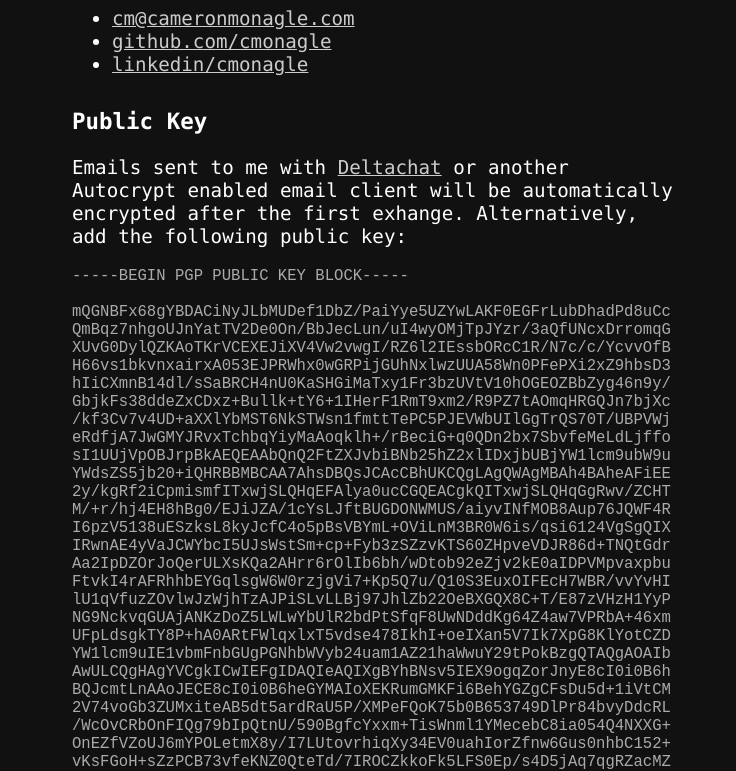
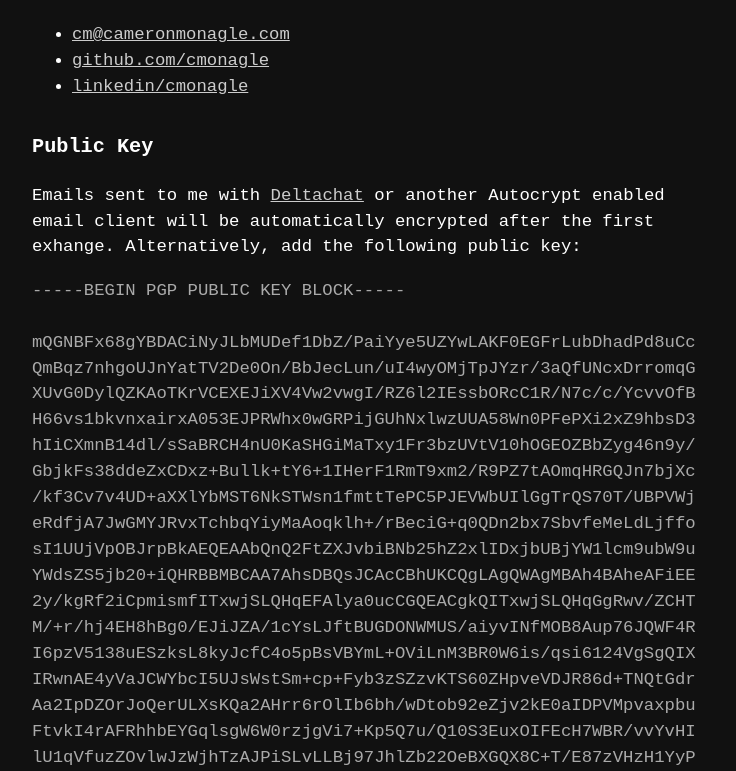
Before and after one commit to cmonagle/cameronmonagle.com, a plain HTML site: page index.html in a window 1280 px wide. Shown: the part 329-1100 px from the top of the page, without its empty margins (264-1000 px from the left). Drawn offline with Linux system fonts and the light colour scheme.

Commit message:
Updating typography

```diff
--- a/index.html
+++ b/index.html
@@ -8,15 +8,16 @@
     <meta name="description" content="Cameron Monagle is a developer based in Toronto.">
     <style>
         body {
-            max-width: 40rem;
+            max-width: 45rem;
             width: 100%;
             margin: 0 auto;
-            font-size: 120%;
+            font-size: 133%;
             color: #FFF;
             background-color: #111;
             padding: 1rem;
             box-sizing: border-box;
-            font-family: "Fira Code", "Consolas", "monospace"
+            font-family: monospace;
+            line-height: 1.5
         }
 
         body>*+* {
```
